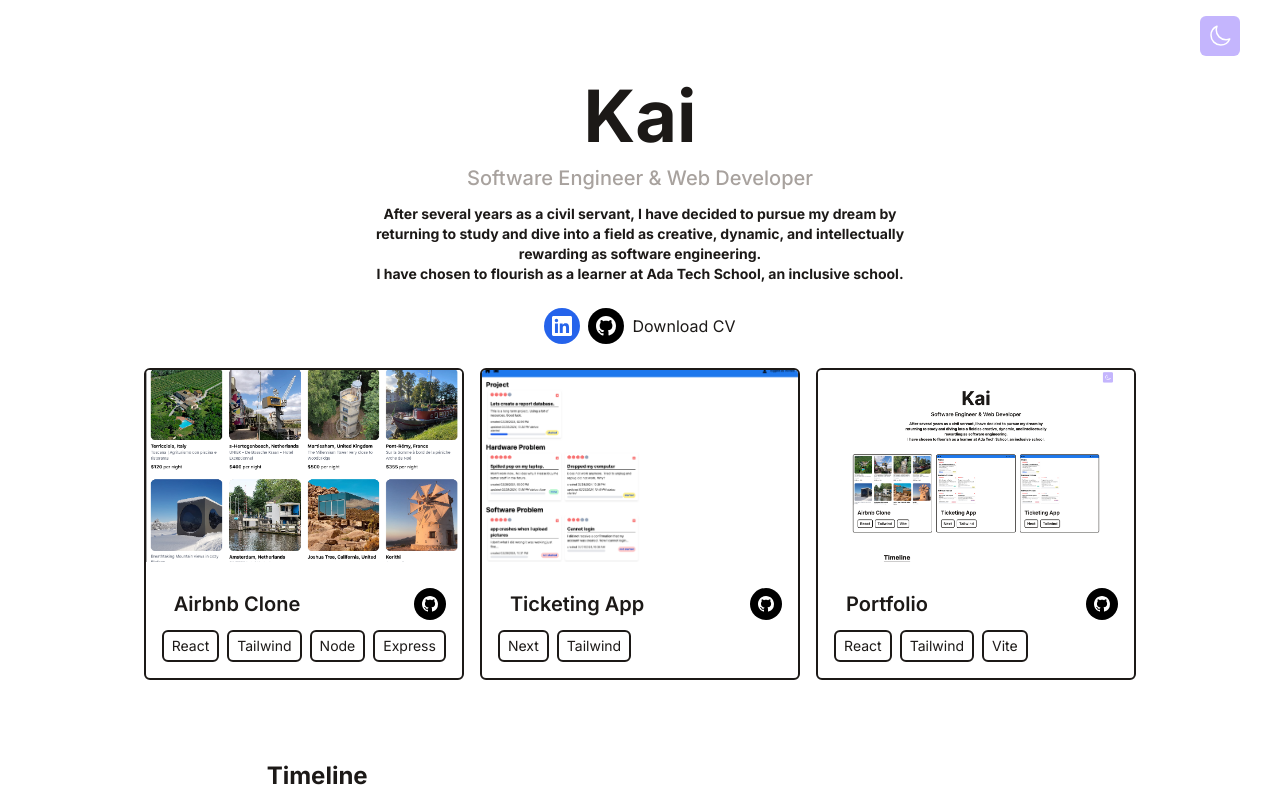
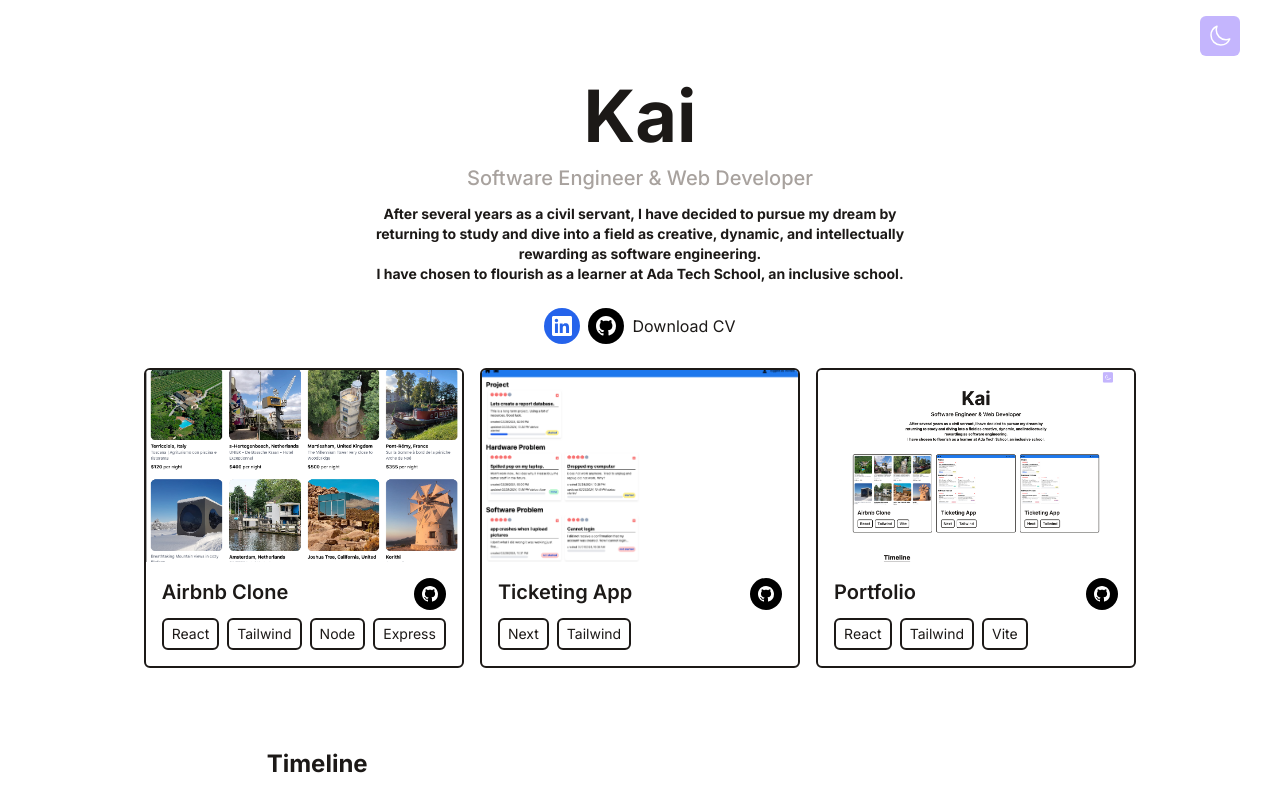
Before and after one commit to kailam-ada/minimal-portfolio, a React (Vite) app: page / in a window 1280 px wide. Shown: the top 798 px of the page. Built offline with nearby package versions, Linux system fonts and the light colour scheme; no server answers.

Commit message:
aligned a link to github with the h3

```diff
--- a/src/components/PortfolioItem.jsx
+++ b/src/components/PortfolioItem.jsx
@@ -15,13 +15,13 @@ function PortfolioItem({ title, imgUrl, stack, link, github }) {
             </a>
             <div className='w-full p-4'>
                 <div className="flex justify-between items-center">
-                    <h3 className='text-lg md:text-xl dark:text-white mb-2 md:mb-3 font-semibold m-3'>{title}
+                    <h3 className='text-lg md:text-xl dark:text-white mb-2 md:mb-3 font-semibold'>{title}
                     </h3>
                         <a
                             href={github}
                             target='_blank'
                             rel='noopener noreferrer'
-                            className="bg-black dark:bg-white p-2 font-semibold text-white dark:text-black inline-flex items-center space-x-2 rounded-full ">
+                            className="bg-black dark:bg-white p-2 font-semibold text-white dark:text-black inline-flex items-center space-x-2 rounded-full mb-2 ">
                             <svg
                                 xmlns="http://www.w3.org/2000/svg"
                                 xmlnsXlink="http://www.w3.org/1999/xlink"
```
